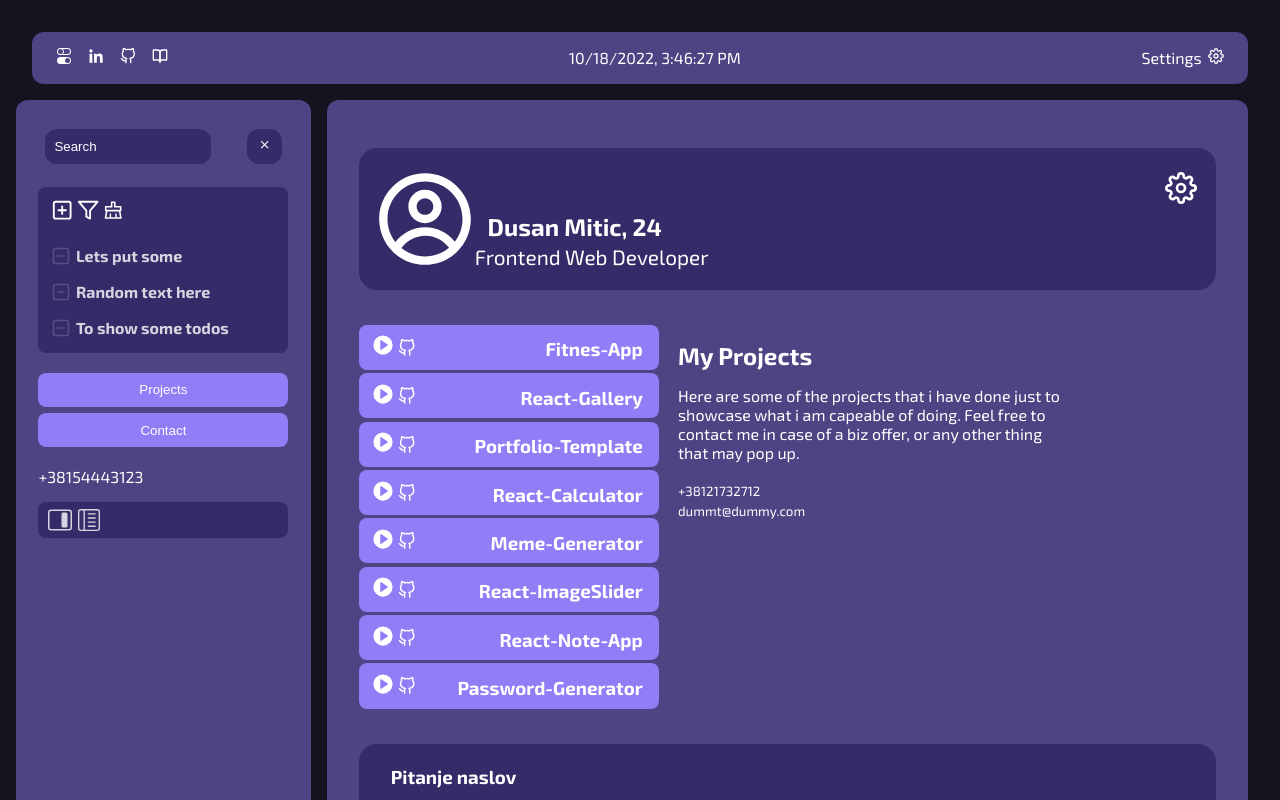
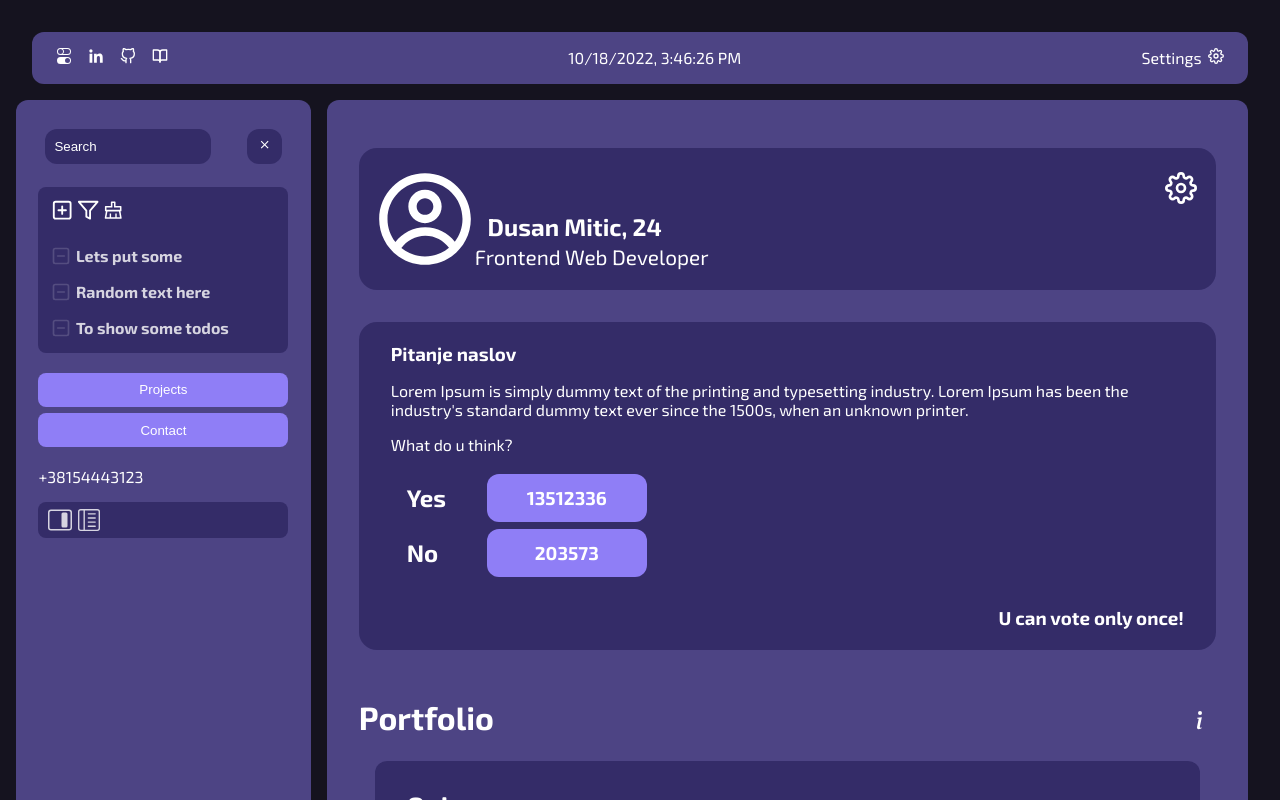
Before and after one commit to erazmozen/hub, a React (Create React App) app: page / in a window 1280 px wide. Shown: the top 800 px of the page. Built offline with nearby package versions, Linux system fonts and the light colour scheme.

Commit message:
Remove projects from showpage

```diff
--- a/src/components/main/ShowPage.jsx
+++ b/src/components/main/ShowPage.jsx
@@ -1,5 +1,4 @@
 import Portfolio from "../showpage/Portfolio";
-import Projects from "../showpage/Projects";
 import Notes from "../side/Notes";
 import Poll from "../side/Poll";
 import ProfileShowpage from "../side/ProfileShowpage";
@@ -9,7 +8,6 @@ const ShowPage = ({ icons }) => {
   return (
     <div className="background-rounded showpage">
       <ProfileShowpage icons={icons} />
-      <Projects icons={icons} />
       <Poll />
       <Portfolio icons={icons} />
       <Notes icons={icons} />
```
